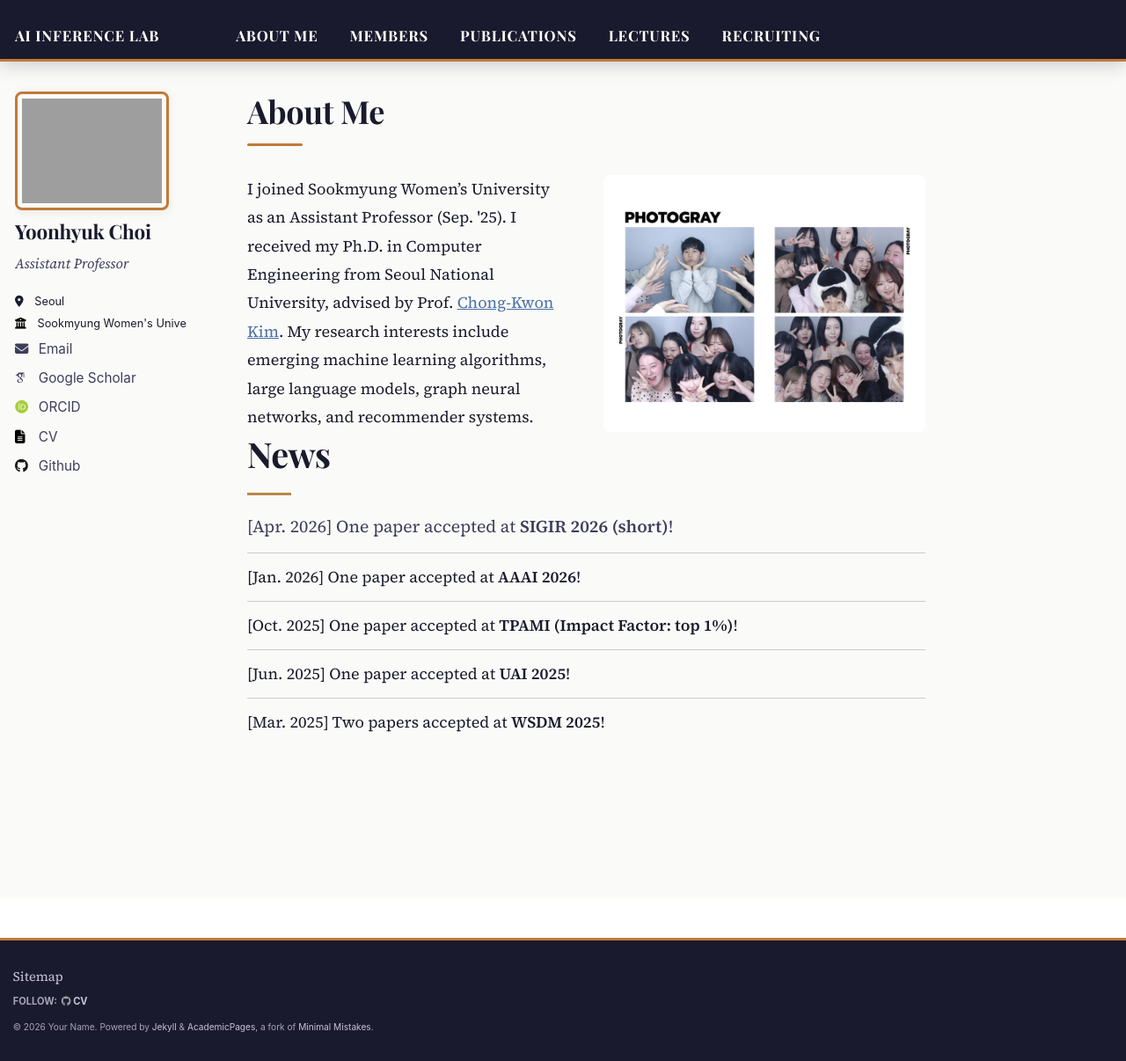
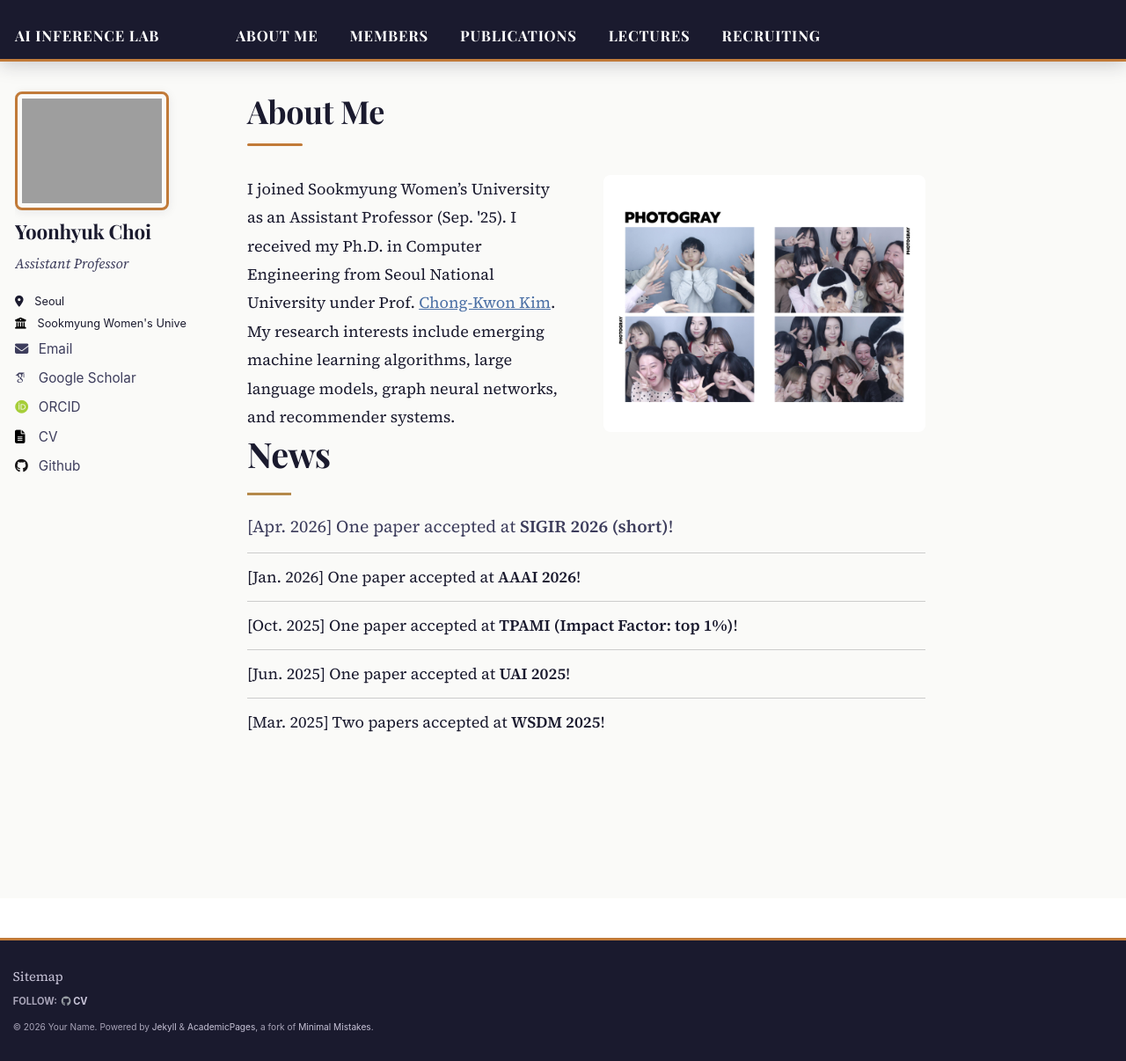
Before and after one commit to ChoiYoonHyuk/ChoiYoonHyuk.github.io, a Jekyll site: the page built from _pages/about.md, in a window 1280 px wide and 1206 px high. Shown: the whole window at 88% size. Built offline with Jekyll 4.4.1, drawn with Linux system fonts in a browser that asks for light colours; some web fonts are replaced.

Commit message:
Update about.md

```diff
--- a/_pages/about.md
+++ b/_pages/about.md
@@ -9,7 +9,7 @@ redirect_from:
 <div style="display: flex; align-items: flex-start; gap: 40px;">
 
 <div style="flex: 1;">
-I joined Sookmyung Women’s University as an Assistant Professor (Sep. '25). I received my Ph.D. in Computer Engineering from Seoul National University, advised by Prof. <a href="https://scholar.google.com/citations?user=KRykCKkAAAAJ&hl=en">Chong-Kwon Kim</a>.
+I joined Sookmyung Women’s University as an Assistant Professor (Sep. '25). I received my Ph.D. in Computer Engineering from Seoul National University under Prof. <a href="https://scholar.google.com/citations?user=KRykCKkAAAAJ&hl=en">Chong-Kwon Kim</a>.
 
 My research interests include emerging machine learning algorithms, large language models, graph neural networks, and recommender systems.
 </div>
```
